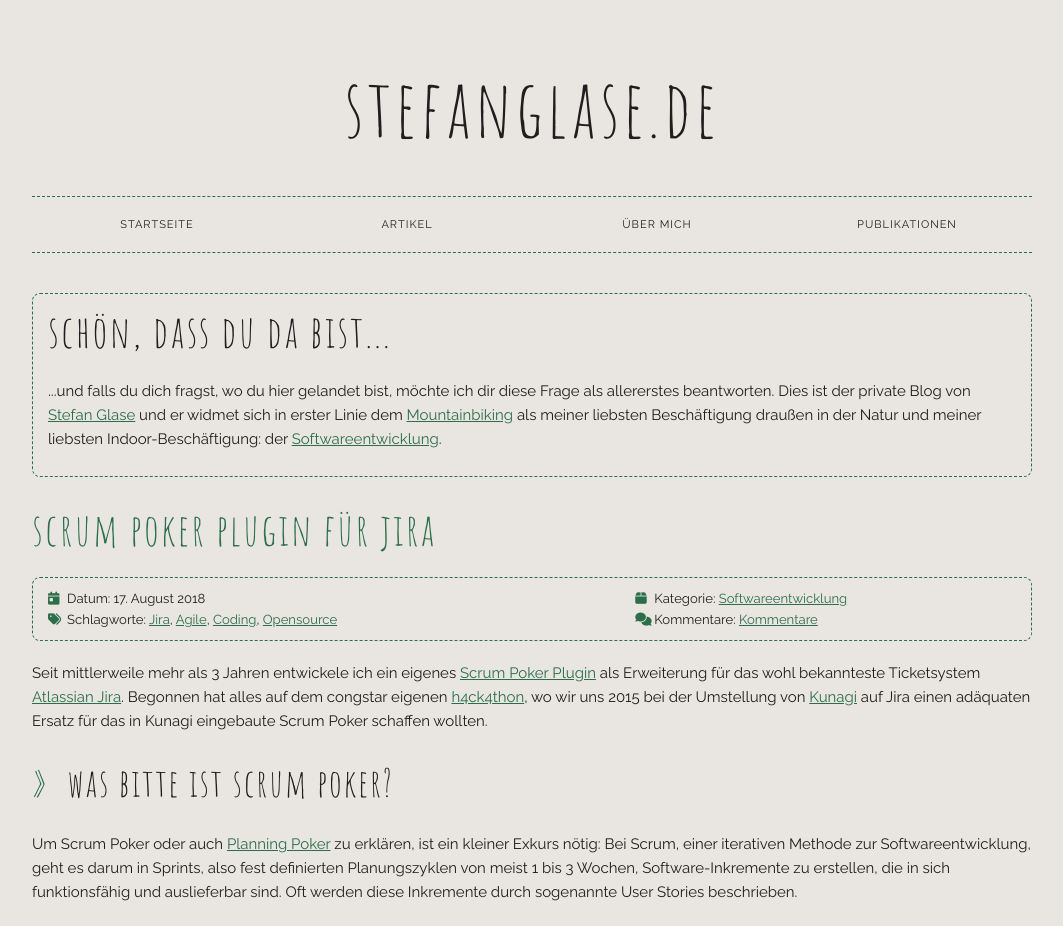
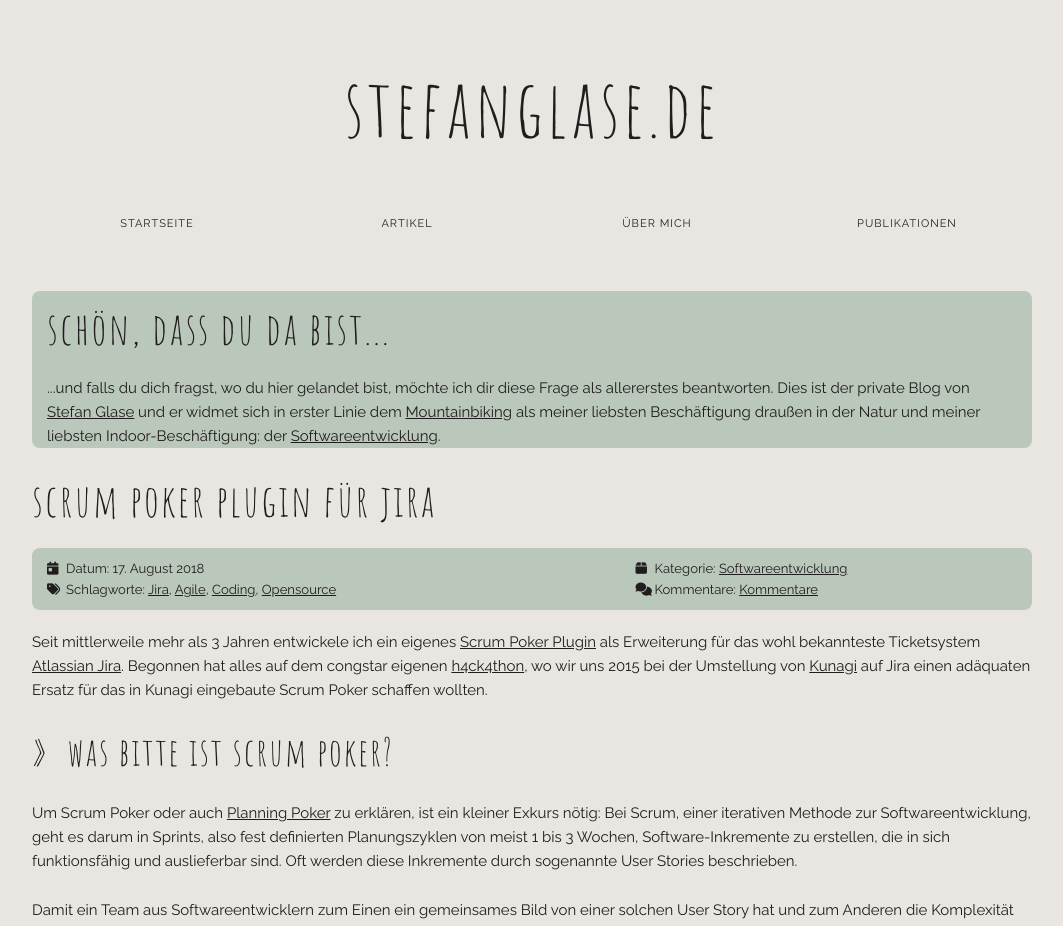
Before and after one commit to codescape/codescape.github.com, a Jekyll site: the page built from index.html, in a window 1280 px wide. Shown: the top 926 px of the page, without its empty margins (108-1171 px from the left). Built offline with Jekyll 4.4.1, drawn with Linux system fonts in a browser that asks for light colours; nearby versions of some CDN libraries; the list of posts is cut into pages by our own code; comment, search, counter and statistics services are not loaded.

Commit message:
Add background color variable and update styles

```diff
--- a/css/custom.css
+++ b/css/custom.css
@@ -2,7 +2,8 @@
 
 /* variables */
 :root {
-  --contrast: rgb(44, 110, 73);
+  --contrast: rgb(44, 110, 73));
+  --contrast-bg : rgba(44, 110, 73, 0.25);
   --slate: rgb(233, 230, 225);
   --hover: rgb(243, 167, 18);
   --text: rgb(33, 29, 30); }
@@ -108,14 +109,13 @@
 /* container */
 
 .docs-section {
-    border-top: 1px solid #eee;
     padding: 4rem 0 0;
     margin-bottom: 0; }
 
 /* hero */
 
 .hero {
-    border: 1px dashed var(--contrast);
+    background: var(--contrast-bg);
     border-radius: 8px;
     padding: 1rem 1.5rem 0;
     margin: 0 0 2.5rem; }
@@ -139,7 +139,7 @@
 /* blog post */
 
 .postdetails {
-  border: 1px dashed var(--contrast);
+  background: var(--contrast-bg);
   border-radius: 8px;
   padding: 1rem 1.5rem;
   margin-bottom: 2rem;
```
